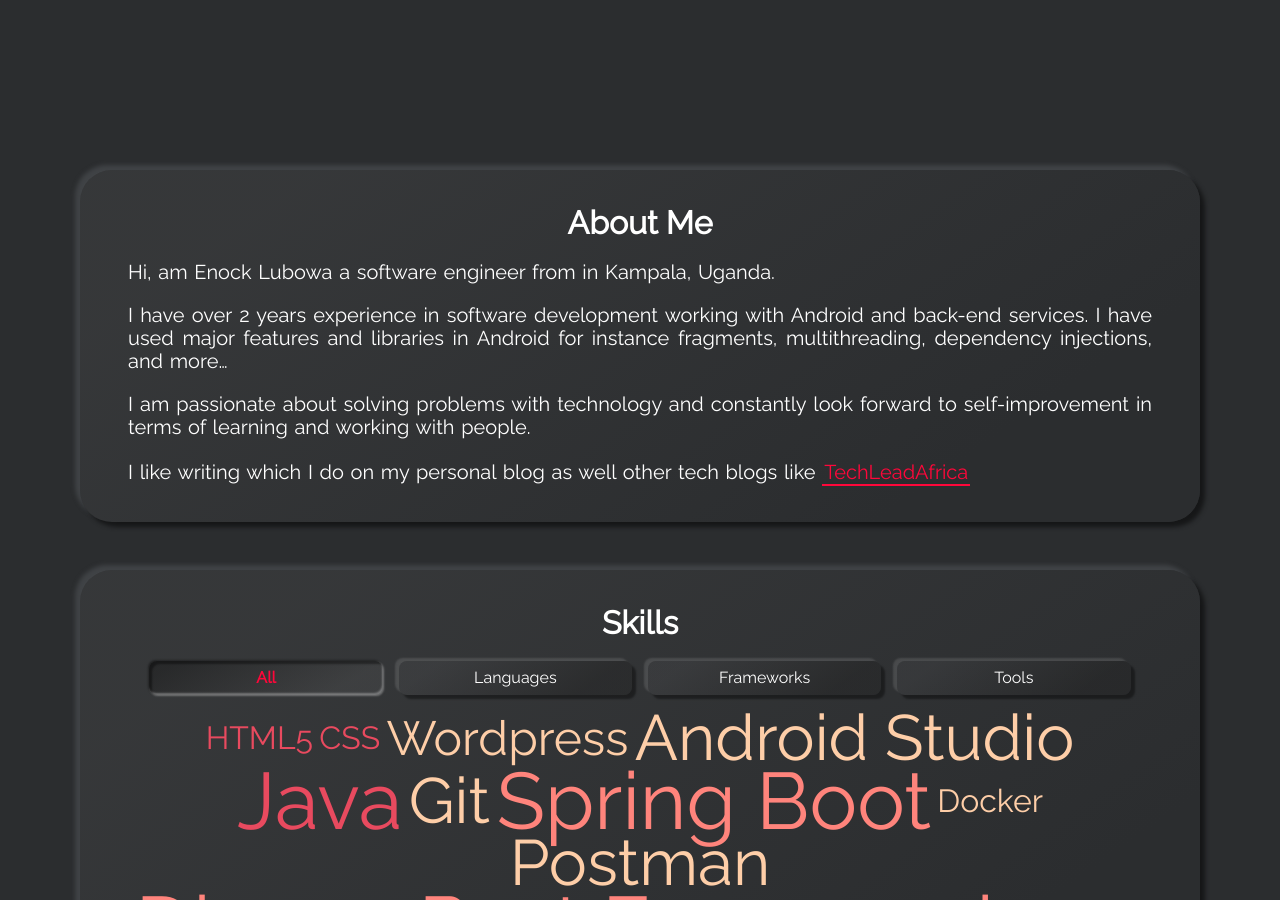
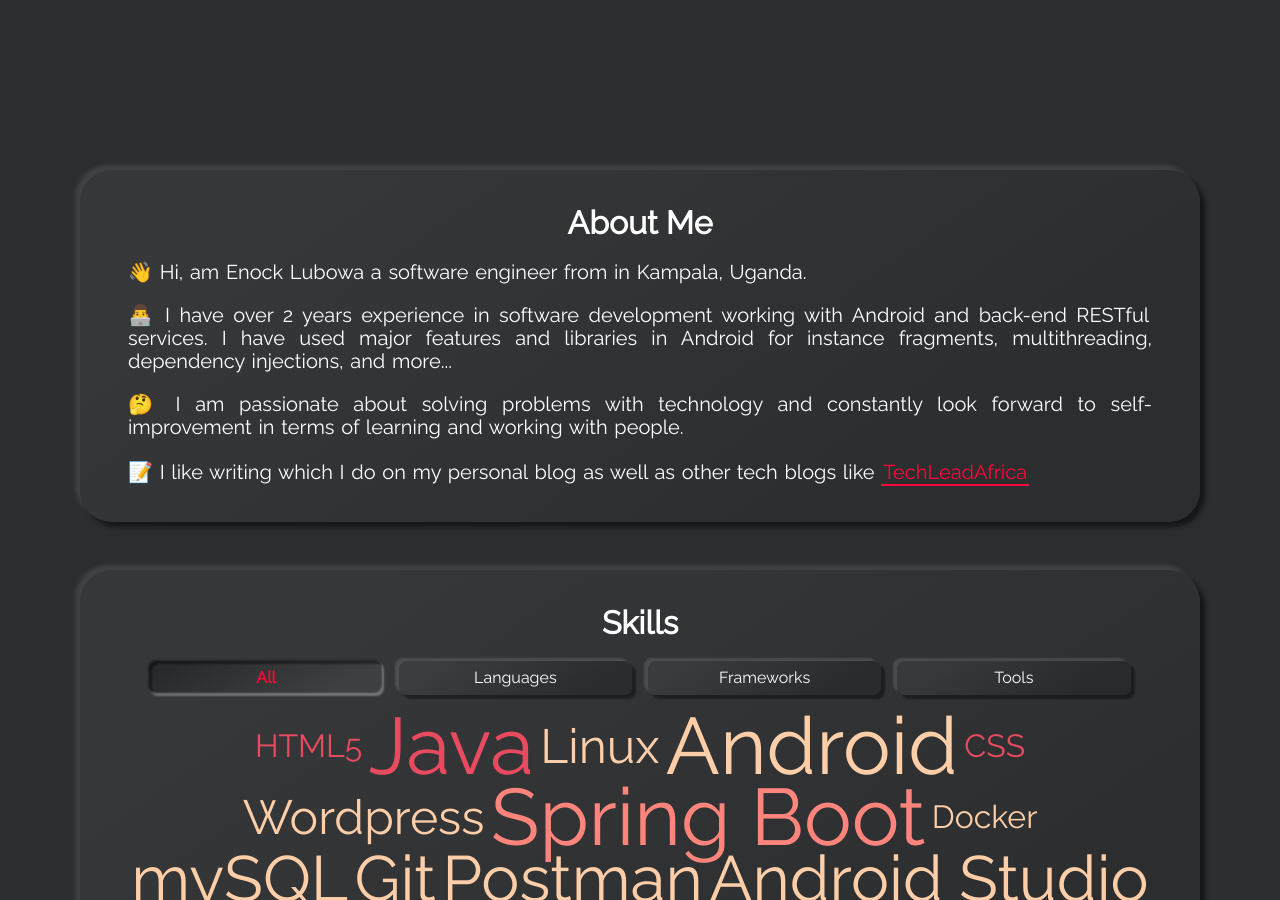
Before and after one commit to giddy-mpungu/giddy-mpungu.github.io, a Jekyll site: the page built from index.html, in a window 1280 px wide and 900 px high, scrolled down 890 px. Built offline with Jekyll 4.4.1, drawn with Linux system fonts in a browser that asks for light colours; some of the changed text lies outside the part shown.

Commit message:
Skills edit

```diff
--- a/_data/skills-tools.yml
+++ b/_data/skills-tools.yml
@@ -22,3 +22,9 @@
 
 - name: Postman
   weight: 4
+
+- name: Android
+  weight: 5
+
+- name: mySQL
+  weight: 4
--- a/_includes/section-aboutme.html
+++ b/_includes/section-aboutme.html
@@ -1,17 +1,17 @@
 <h1 class="title">{{site.about_me_title}}</h1>
 
 <p class="description" data-aos="fade-down">
-	Hi, am Enock Lubowa a software engineer from in Kampala, Uganda.
+	👋 Hi, am Enock Lubowa a software engineer from in Kampala, Uganda.
 </p>
 
 <p class="description" data-aos="fade-down">
-	I have over 2 years experience in software development working with Android and back-end services. I have used major features and libraries in Android for instance fragments, multithreading, dependency injections, and more…
+	👨‍💻️ I have over 2 years experience in software development working with Android and back-end RESTful services. I have used major features and libraries in Android for instance fragments, multithreading, dependency injections, and more...
 </p>
 
 <p class="description" data-aos="fade-down">
-	I am passionate about solving problems with technology and constantly look forward to self-improvement in terms of learning and working with people.
+	🤔️ I am passionate about solving problems with technology and constantly look forward to self-improvement in terms of learning and working with people.
 </p>
 
 <p class="description" data-aos="fade-down">
-	I like writing which I do on my personal blog as well other tech blogs like <a class="highlight-link" href="https://techleadafrica.com">TechLeadAfrica</a>
+	📝️ I like writing which I do on my personal blog as well as other tech blogs like <a class="highlight-link" href="https://techleadafrica.com">TechLeadAfrica</a>
 </p>
```
